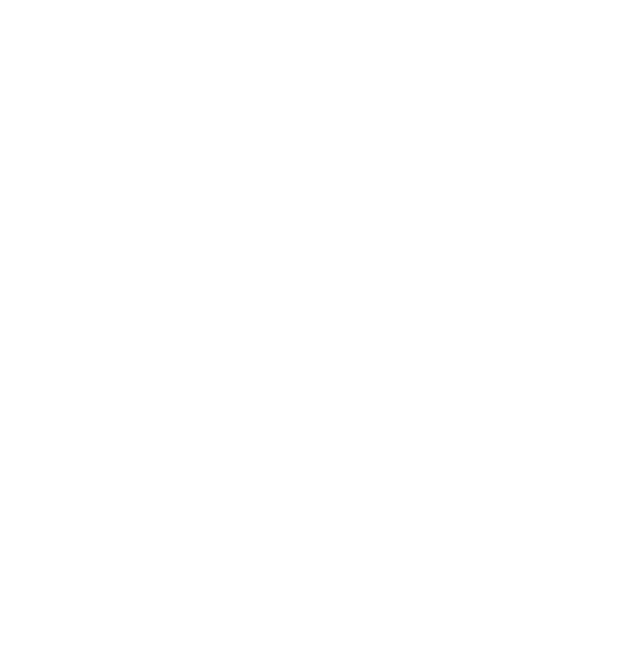
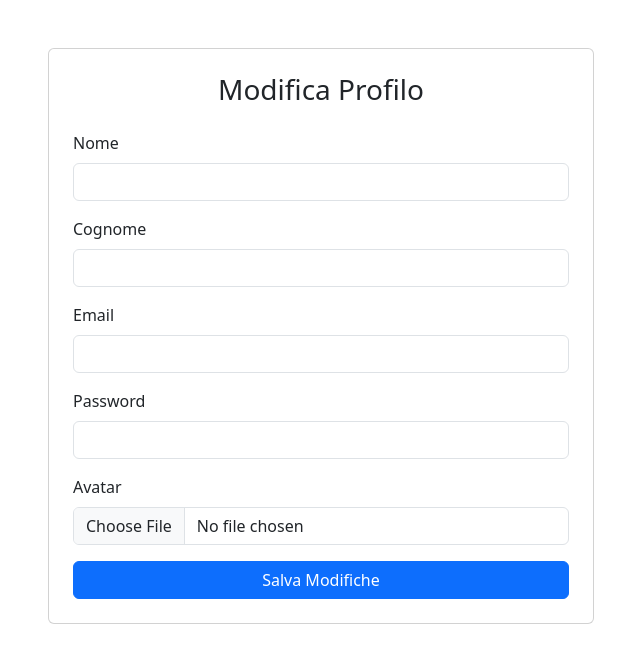
Before and after one commit to GIPSaro/fe_epic_energy, a React (Vite) app: page /edit-profile in a window 1280 px wide. Before the commit this address had no page. Shown: the top 662 px of the page, without its empty margins (319-959 px from the left). Built offline with nearby package versions, Linux system fonts and the light colour scheme; no server answers.

Commit message:
adds userpage and editpage

```diff
--- a/src/App.css
+++ b/src/App.css
@@ -1,4 +1,4 @@
-.registration-page, .loginPage {
+/* body {
   background-image: url('https://images.unsplash.com/photo-1529704193007-e8c78f0f46f9?q=80&w=1935&auto=format&fit=crop&ixlib=rb-4.0.3&ixid=M3wxMjA3fDB8MHxwaG90by1wYWdlfHx8fGVufDB8fHx8fA%3D%3D');
   background-size: cover;
   background-position: center;
@@ -16,3 +16,15 @@
   max-width: 600px;
   width: 100%;
 }
+.user-page {
+  color: white;
+}
+
+.user-page .btn-primary {
+  background-color: #007bff;
+  border-color: #007bff;
+}
+
+.user-page .text-white {
+  color: white;
+} */
--- a/src/App.jsx
+++ b/src/App.jsx
@@ -3,12 +3,16 @@
 import RegistrationPage from "./components/RegistrationPage";
 import ClientsPage from "./components/ClientsPage";
 import { BrowserRouter, Route, Routes } from "react-router-dom";
+import UserPage from "./components/UserPage";
+import EditProfilePage from "./components/EditProfilePage";
 import LoginPage from "./components/LoginPage";
 
 function App() {
   return (
     <BrowserRouter>
       <Routes>
+        <Route path="/user" element={<UserPage/>}/>
+        <Route path="/edit-profile" element={<EditProfilePage />} />
         <Route path="/clients" element={<ClientsPage />} />
         <Route path="/" element={<LoginPage />} />
         <Route path="/registration" element={<RegistrationPage />} />
--- a/src/components/ClientsPage.jsx
+++ b/src/components/ClientsPage.jsx
@@ -1,7 +1,7 @@
 import { useEffect, useState } from "react";
 import { Container } from "react-bootstrap";
 import Table from "react-bootstrap/Table";
-import SideNavbar from "./SideNavBar";
+// import SideNavbar from "./SideNavBar";
 
 const ClientsPage = () => {
   const [clients, setClients] = useState([]);
--- /dev/null
+++ b/src/components/EditProfilePage.jsx
@@ -0,0 +1,151 @@
+import { useState, useEffect } from "react";
+import { Button, Container, Row, Col, Form, Card } from "react-bootstrap";
+
+const EditProfilePage = () => {
+  const [user, setUser] = useState({
+    name: "",
+    surname: "",
+    email: "",
+    password:"",
+    avatar: "",
+  });
+  const [newAvatar, setNewAvatar] = useState(null);
+  const url = import.meta.env.VITE_URL;
+
+  const fetchUser = async () => {
+    try {
+      const resp = await fetch(url + "/users", {
+        headers: {
+          Authorization: "Bearer " + localStorage.getItem("token"),
+        },
+      });
+
+      if (resp.ok) {
+        const result = await resp.json();
+        setUser(result.content);
+      } else {
+        throw new Error("Errore nel recupero dei dati!");
+      }
+    } catch (error) {
+      console.log(error);
+    }
+  };
+
+  useEffect(() => {
+    fetchUser();
+  }, []);
+
+  const handleInputChange = (e) => {
+    const { name, value } = e.target;
+    setUser((prevUser) => ({
+      ...prevUser,
+      [name]: value,
+    }));
+  };
+
+  const handleFileChange = (e) => {
+    setNewAvatar(e.target.files[0]);
+  };
+
+  const handleSubmit = async (e) => {
+    e.preventDefault();
+    try {
+      const formData = new FormData();
+      formData.append("name", user.name);
+      formData.append("surname", user.surname);
+      formData.append("email", user.email);
+      formData.append("password", user.password);
+      if (newAvatar) {
+        formData.append("avatar", newAvatar);
+      }
+
+      const resp = await fetch(url + "/users", {
+        method: "PUT",
+        headers: {
+          Authorization: "Bearer " + localStorage.getItem("token"),
+        },
+        body: formData,
+      });
+
+      if (resp.ok) {
+        const result = await resp.json();
+        console.log("Profilo aggiornato:", result);
+      } else {
+        throw new Error("Errore nell'aggiornamento del profilo!");
+      }
+    } catch (error) {
+      console.log(error);
+    }
+  };
+
+  return (
+    <Container className="mt-5">
+      <Row className="justify-content-center">
+        <Col md={6}>
+          <Card className="p-4">
+            <h3 className="text-center mb-4">Modifica Profilo</h3>
+            <Form onSubmit={handleSubmit}>
+              <Form.Group className="mb-3" controlId="formName">
+                <Form.Label>Nome</Form.Label>
+                <Form.Control
+                  type="text"
+                  name="name"
+                  value={user.name}
+                  onChange={handleInputChange}
+                />
+              </Form.Group>
+
+              <Form.Group className="mb-3" controlId="formSurname">
+                <Form.Label>Cognome</Form.Label>
+                <Form.Control
+                  type="text"
+                  name="surname"
+                  value={user.surname}
+                  onChange={handleInputChange}
+                />
+              </Form.Group>
+
+              <Form.Group className="mb-3" controlId="formEmail">
+                <Form.Label>Email</Form.Label>
+                <Form.Control
+                  type="email"
+                  name="email"
+                  value={user.email}
+                  onChange={handleInputChange}
+                />
+              </Form.Group>
+              <Form.Group className="mb-3" controlId="formSurname">
+                <Form.Label>Password</Form.Label>
+                <Form.Control
+                  type="text"
+                  name="password"
+                  value={user.password}
+                  onChange={handleInputChange}
+                />
+              </Form.Group>
+
+              <Form.Group className="mb-3" controlId="formAvatar">
+                <Form.Label>Avatar</Form.Label>
+                <Form.Control type="file" onChange={handleFileChange} />
+                {user.avatar && (
+                  <img
+                    src={user.avatar}
+                    alt="avatar"
+                    className="mt-3 rounded-circle"
+                    style={{ width: "100px", height: "100px", objectFit: "cover" }}
+                  />
+                )}
+              </Form.Group>
+
+              <Button variant="primary" type="submit" className="w-100">
+                Salva Modifiche
+              </Button>
+            </Form>
+          </Card>
+        </Col>
+      </Row>
+    </Container>
+  );
+};
+
+export default EditProfilePage;
--- /dev/null
+++ b/src/components/UserPage.jsx
@@ -0,0 +1,96 @@
+import { useNavigate } from "react-router-dom";
+import { Button, Container, Row, Col, Card } from "react-bootstrap";
+import { useEffect, useState } from "react";
+
+const UserPage = () => {
+  const [user, setUser] = useState({
+    name: "",
+    surname: "",
+    email: "",
+    avatar: "",
+  });
+
+  const url = import.meta.env.VITE_URL;
+  const navigate = useNavigate();
+
+  const fetchUser = async () => {
+    try {
+      const resp = await fetch(url + "/users", {
+        headers: {
+          Authorization: "Bearer " + localStorage.getItem("token"),
+        },
+      });
+
+      if (resp.ok) {
+        const result = await resp.json();
+        setUser(result.content);
+      } else {
+        throw new Error("Errore nel recupero dei dati!");
+      }
+    } catch (error) {
+      console.log(error);
+    }
+  };
+
+  useEffect(() => {
+    fetchUser();
+  }, []);
+
+  return (
+    <Container className="user-page mt-5 ">
+      <Row className="justify-content-between">
+      <Col xs={3} className="p-0">
+          <Card className="p-4 text-center">
+            <Card.Img
+              variant="top"
+              src={user.avatar || "https://via.placeholder.com/150"}
+              alt="profile"
+              className="rounded-circle"
+              style={{
+                width: "150px",
+                height: "150px",
+                objectFit: "cover",
+                margin: "0 auto",
+              }}
+            />
+            <Card.Body>
+              <Card.Title>
+                {user.name}NOME COGNOME {user.surname}
+              </Card.Title>
+              <Card.Text>{user.email}EMAIL</Card.Text>
+              <Button
+                variant="primary"
+                className="mt-3"
+                onClick={() => navigate("/edit-profile")}
+              > Modifica Profilo
+              </Button>
+            </Card.Body>
+          </Card>
+        </Col>
+        <Col xs={9} className="text-center d-flex flex-column justify-content-center">
+          <h1>BENVENUTO IN EPIC ENERGY SERVICES</h1>
+          <p className="lead">Seleziona una delle opzioni qui sotto per procedere:</p>
+          <div className="mt-4">
+            <Button
+              variant="success"
+              className="me-3"
+              onClick={() => navigate("/clients")}
+              style={{ width: "200px" }}
+            >
+              Vai alla pagina Clienti
+            </Button>
+            <Button
+              variant="info"
+              onClick={() => navigate("/invoices")}
+              style={{ width: "200px" }}
+            >
+              Vai alla pagina Fatture
+            </Button>
+          </div>
+        </Col>
+      </Row>
+    </Container>
+  );
+};
+
+export default UserPage;
```
